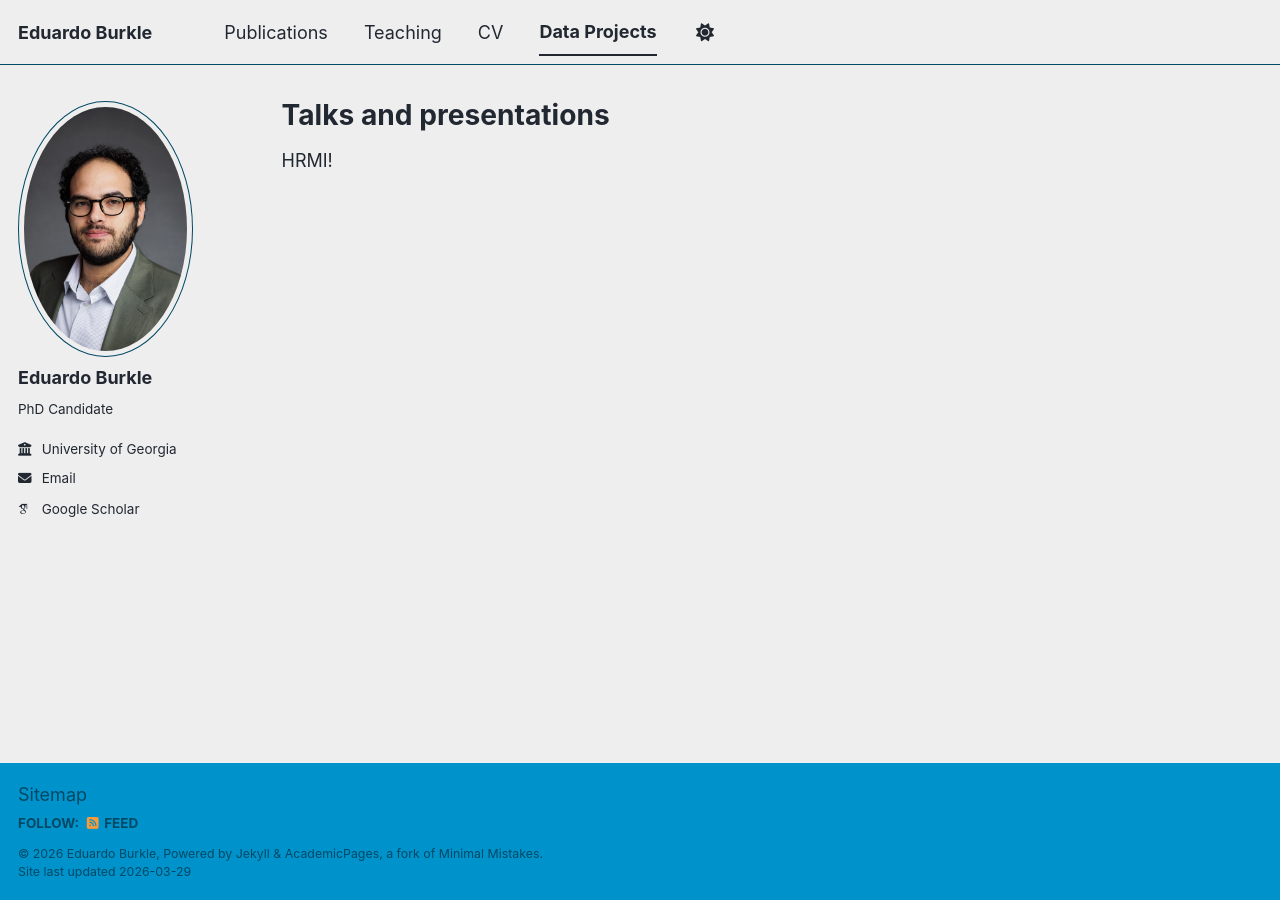
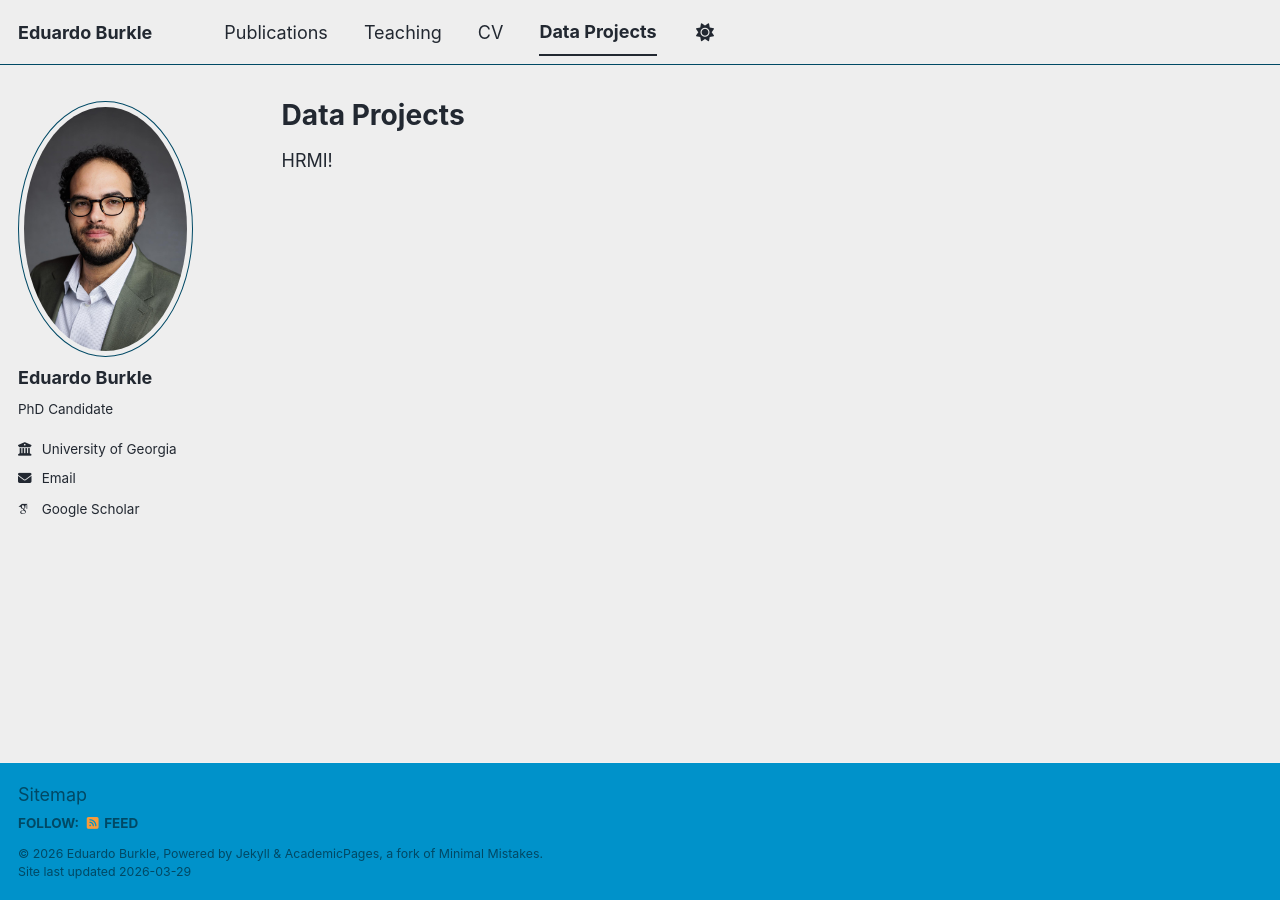
Before and after one commit to eduardoburkle/eduardoburkle.github.io, a Jekyll site: the page built from _pages/data-projects.md, in a window 1280 px wide. Built offline with Jekyll 4.4.1, drawn with Linux system fonts in a browser that asks for light colours; some web fonts are replaced; a script bundle is joined from its source files by our own code; library files that are not in the unit come from our copies.

Commit message:
Update data-projects.md

```diff
--- a/_pages/data-projects.md
+++ b/_pages/data-projects.md
@@ -1,6 +1,6 @@
 ---
 layout: archive
-title: "Talks and presentations"
+title: "Data Projects"
 permalink: /data-projects/
 author_profile: true
 ---
```
